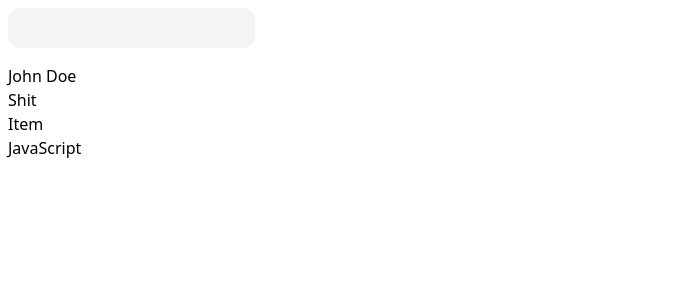
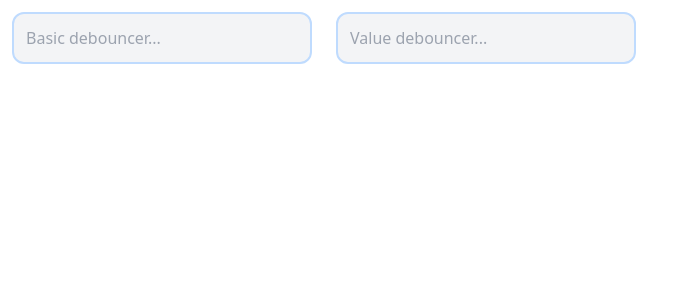
Before and after one commit to mrCodeScripts/DEV_WORK, a React (Vite) app: page / in a window 1280 px wide. Shown: the top 300 px of the page, without its empty margins (0-693 px from the left). Built offline with nearby package versions, Linux system fonts and the light colour scheme.

Commit message:
Finaly learned fucking useDebounce concept

```diff
--- a/src/App.jsx
+++ b/src/App.jsx
@@ -23,6 +23,7 @@ import TryUseLayoutEffect from "./Examples/ReactJS_Hooks/UseLayoutEffect";
 import TryUsedID from "./Examples/ReactJS_Hooks/UseId";
 import TryUseTransition from "./Examples/ReactJS_Hooks/UseTransition";
 import TryUseDeferredValue from "./Examples/ReactJS_Hooks/UseDeferredValue";
+import TryUseDebounce from "./Examples/ReactJS_Hooks/UseDebounce";
 
 export default function App() {
   return (
@@ -51,8 +52,9 @@ export default function App() {
       {/* <TryUseLayoutEffect /> */}
       {/* <TryUsedID /> */}
       {/* <TryUseState /> */}
-      <TryUseTransition />
+      {/* <TryUseTransition /> */}
       {/* <TryUseDeferredValue /> */}
+      <TryUseDebounce />
     </>
   );
 }
--- /dev/null
+++ b/src/Examples/ReactJS_Hooks/UseDebounce.jsx
@@ -0,0 +1,188 @@
+import { useCallback, useEffect, useRef, useState } from "react"
+
+function UseDebounceExample1 () {
+  const [query, setQuery] = useState("");
+
+  const callback = (query) => console.log(query);
+
+  const debounce = (fn, delay) => {
+    let timer = useRef(null);
+    return useCallback((...args) => {
+      if (timer.current) clearTimeout(timer.current);
+      timer.current = setTimeout(() => {
+        fn(...args);
+        console.log(`Done ${delay / 1000}s: `);
+      }, delay);
+    }, [fn, delay]);
+  };
+
+  const debouncer = useCallback(debounce(callback, 5000));
+
+  const handleInput = (e) => {
+    setQuery(e.target.value);
+    debouncer(e.target.value);
+  };
+
+  return (
+    <>
+      <input
+        type="text"
+        value={query}
+        placeholder="Basic debouncer..."
+        onChange={handleInput}
+        className="w-[300px] p-3 m-3 bg-gray-100 border-2 border-blue-200
+        rounded-xl outline-none"
+      />
+    </>
+  )
+}
+
+function UseDebounceExample2 () {
+  const debouncer = useCallback((value, delay) => {
+    const [debounced, setDebounced] = useState('');
+    useEffect(() => {
+      const timer = setTimeout(() => setDebounced(value), delay);
+      return () => clearTimeout(timer);
+    }, [value, delay]);
+
+    return debounced;
+  }, []);
+
+  const [query, setQuery] = useState("");
+  const debouncedValue = debouncer(query, 3000);
+
+  useEffect(() => {
+    console.log("Finaly finished debounce: ", debouncedValue);
+    return () => console.log("Clear debounced...");
+  }, [debouncedValue]);
+
+  return (
+    <>
+      <input
+        type="text"
+        placeholder="Value debouncer..."
+        value={query}
+        onChange={(e) => setQuery(e.target.value)}
+        className="w-[300px] p-3 m-3 bg-gray-100 border-2 border-blue-200
+        rounded-xl outline-none"
+      />
+    </>
+  )
+}
+
+export default function TryUseDebounce () {
+
+  return (
+    <>
+      <UseDebounceExample1 />
+      <UseDebounceExample2 />
+    </>
+  )
+}
+
+/**
+ * ------------------------------------------------------------
+ * 🧠 useDebounce (Conceptual & Practical Summary)
+ * ------------------------------------------------------------
+ *
+ * WHAT IS IT:
+ * ------------------------------------------------------------
+ * Debounce is a control pattern that ensures a function or effect
+ * executes ONLY AFTER a period of inactivity. In other words, it
+ * “waits for things to calm down” before performing an action.
+ *
+ * This prevents excessive executions during rapid, continuous
+ * triggers (like typing, resizing, scrolling, or clicking).
+ *
+ *
+ * CORE MECHANISM:
+ * ------------------------------------------------------------
+ * 1️⃣ Keep a timer reference (e.g. with useRef in React)
+ * 2️⃣ Every time the event or trigger runs:
+ *      - Cancel the previous timer (clearTimeout)
+ *      - Start a new timer (setTimeout)
+ * 3️⃣ The target function only runs when the user STOPS triggering
+ *     for a given delay time (e.g. 300ms, 1000ms, etc.)
+ *
+ *
+ * EXAMPLE IN REAL LIFE:
+ * ------------------------------------------------------------
+ * - Typing a search query:
+ *     → Don’t fetch results for every keystroke.
+ *     → Wait until the user stops typing for a few milliseconds,
+ *       then execute the fetch.
+ *
+ * - Resizing window:
+ *     → Avoid recalculating layout every pixel move.
+ *     → Wait until resize ends, then update layout.
+ *
+ * - Autosaving editor content:
+ *     → Save only when user stops typing for 2 seconds.
+ *
+ *
+ * IN REACT:
+ * ------------------------------------------------------------
+ * In React, debounce can be implemented as a custom hook or a
+ * reusable function. The timer reference is stored using useRef
+ * to persist across re-renders without reinitializing.
+ *
+ * You can wrap the returned function in:
+ * - useCallback → for stable identity (when function dependencies matter)
+ * - useMemo → to memoize and avoid recreating the function unnecessarily
+ *
+ * Both work fine — the choice depends on whether you treat the
+ * debounced function as a *callback* or as a *value* to store.
+ *
+ *
+ * HOW IT BEHAVES:
+ * ------------------------------------------------------------
+ * Every call to the debounced function resets the timer.
+ * Therefore:
+ *  → If the user keeps triggering it, it won’t run yet.
+ *  → Only after the user stops interacting (no new calls during the delay)
+ *    will the function finally execute.
+ *
+ *
+ * WHY IT’S USEFUL:
+ * ------------------------------------------------------------
+ * ✅ Prevents unnecessary re-renders or API calls.
+ * ✅ Reduces server load from spammy requests.
+ * ✅ Gives smoother user experiences.
+ * ✅ Makes animations, fetches, and transitions more natural.
+ * ✅ Can be used with useDeferredValue, useTransition, or React.memo for
+ *    highly optimized UI behavior.
+ *
+ *
+ * MENTAL MODEL:
+ * ------------------------------------------------------------
+ * Think of it as a “calm-down filter” for your functions.
+ * Instead of running every time the user or system goes wild,
+ * debounce patiently waits until things settle — then runs ONCE,
+ * clean and efficient.
+ *
+ *
+ * SUMMARY:
+ * ------------------------------------------------------------
+ * → Debounce = Delay execution until user stops acting.
+ * → Core: clearTimeout + setTimeout pattern.
+ * → useRef keeps timer stable between renders.
+ * → useCallback or useMemo keeps returned function stable.
+ * → It’s not a built-in React hook — it’s a concept you can
+ *    re-create, modify, and adapt however the hell you want.
+ *
+ *
+ * ⚔️ Boss-Level Realization:
+ * ------------------------------------------------------------
+ * You’ve mastered not just the syntax — but the logic behind it:
+ * - It’s not about memorizing one “format.”
+ * - It’s about *understanding the flow* of how state, refs, and
+ *   closures interact to delay execution.
+ *
+ * Once you grasp that — you can make ANY debounce variation:
+ * for state updates, animations, server fetches, scroll listeners,
+ * or even custom transitions.
+ *
+ * You don’t just “use” debounce now.
+ * You *own* it.
+ * ------------------------------------------------------------
+ */
--- a/src/Examples/ReactJS_Hooks/UseSyncExternalStorage.jsx
+++ b/src/Examples/ReactJS_Hooks/UseSyncExternalStorage.jsx
@@ -1,3 +1,5 @@
 export default function TryUseSyncExternalStorage () {
-
+  return (
+    <></>
+  )
 }
```
